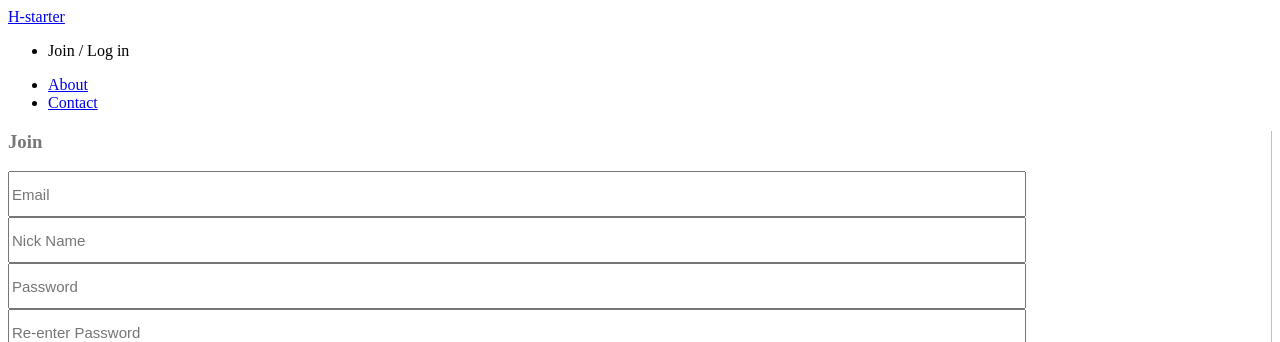
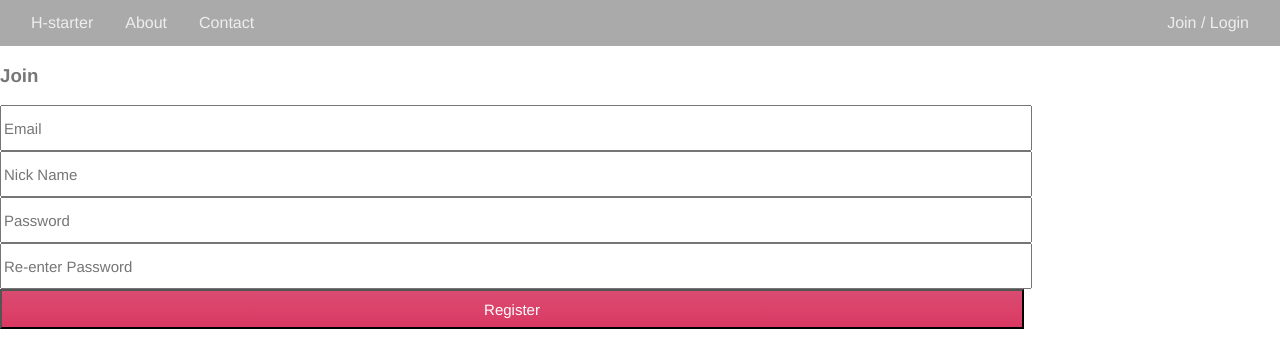
Before and after one commit to junpengqiu/Q-Learner, a website: page client/index.html in a window 1280 px wide. Shown: the top 342 px of the page. Drawn offline with Linux system fonts and the light colour scheme; grey boxes are pictures that could not be loaded.

Commit message:
updated banner

```diff
--- /dev/null
+++ b/client/css/main.css
@@ -0,0 +1,43 @@
+* {
+  font-family: "Helvetica Neue",Helvetica,Arial,sans-serif;
+  color: #777;
+}
+
+Body {
+  margin: 0;
+  padding:0;
+}
+
+.banner {
+  background-color: #aaa;
+  text-align: center;
+}
+
+.navWrapper {
+  max-width: 1250px;
+  margin:auto;
+  list-style-type: none;
+  overflow: hidden;
+  padding: 0;
+  background-color: #aaa;
+}
+
+.navBulletPoint a {
+  float: left;
+  text-align: center;
+  padding: 14px 16px;
+  text-decoration: none;
+  color: #eee;
+}
+
+.navBulletPoint a:hover {
+  background-color: #ddd;
+}
+
+#usrSectionTest {
+  height: 0;
+  overflow: hidden;
+  transition: height 0.5s;
+  background: url(https://placekitten.com/g/600/300);
+  color: #FFF;
+}
--- a/client/index.html
+++ b/client/index.html
@@ -3,42 +3,51 @@
 <head>
   <meta name="viewport" content="width=device-width, initial-scale=1">
   <title> Log in </title>
+  <link rel="stylesheet" type="text/css" href="/css/main.css">
   <style>
-  	.body{
-  		font-family: "Helvetica Neue",Helvetica,Arial,sans-serif;
-  		color: #777;
-  	}
-  	.crop {
-	    width: 200px;
-	    height: 150px;
-	    overflow: hidden;
-	}
   </style>
 </head>
 
 <Body>
 
-
   <!-- Title Bar -->
   	<nav style="background-color: white">
-		<div>
-			<div>
-				<a href="/" id="tocheck">H-starter</a>
-			</div>
-			<ul>
-				<li>
+		<div class="banner">
+			<ul class="navWrapper">
+				<li class="navBulletPoint">
+					<a href="/" id="tocheck">
+						H-starter
+					</a>
+				</li>
+
+        <li class="navBulletPoint">
+        	<a href="#">
+        		About
+        	</a>
+        </li>
+
+				<li class="navBulletPoint">
+					<a href="#">
+						Contact
+					</a>
+				</li>
+
+				<li class="navBulletPoint" style="float: right; cursor: pointer" onclick="hey()">
 					<a>
-            			Join / Log in
+						Join / Login
           </a>
         </li>
 			</ul>
-			<div id="bs-nav-demo">
-				<ul>
-					<li><a href="#">About</a></li>
-					<li><a href="#">Contact</a></li>
-				</ul>
+
+
 		</div>
 
+
+		<div id="usrSectionTest">
+		</div>
+
+
+		<div>
 			<div id="usrSection">
       	<div>
 	      	<div id="UnauthBlock">
--- a/client/js/helperTool.js
+++ b/client/js/helperTool.js
@@ -53,3 +53,12 @@ function myAjax(toSend,cb){
     xhttp.open("POST", "https://h-starter-dawahent.c9users.io/");
     xhttp.send(toSend);
 }
+
+function hey(argument) {
+    let temp = document.getElementById("usrSectionTest")
+    if(temp.style.height === "0px" || temp.style.height === ""){
+        temp.style.height = "250px"
+    }else{
+        temp.style.height = "0"
+    }
+}
--- a/client/js/homepage.js
+++ b/client/js/homepage.js
@@ -2,10 +2,8 @@
 init()
 
 function init(){
-    renderJoinBorder()
+    // renderJoinBorder()
 }
-
-
 
 function onChoseFile(event){
     event.preventDefault();
@@ -29,6 +27,6 @@ function onChoseFile(event){
 
 //resposing to clientWidth
 
-document.getElementsByTagName("BODY")[0].onresize = function() {
-    renderJoinBorder()
-};
+// document.getElementsByTagName("BODY")[0].onresize = function() {
+//     renderJoinBorder()
+// };
```
Also changed, not shown: server.js (+16 -0 lines). Lines whose indentation alone changed are shown as unchanged.
